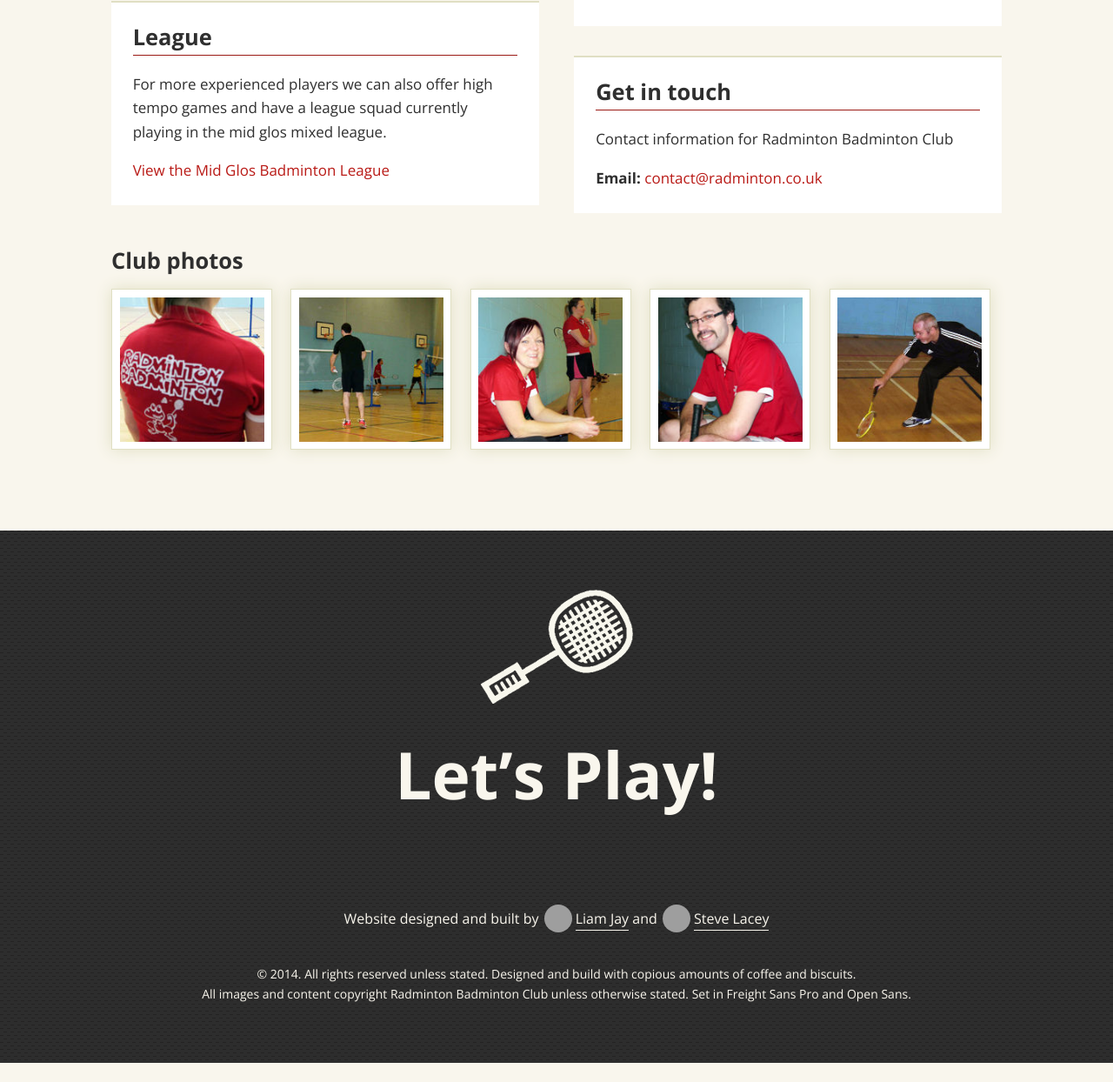
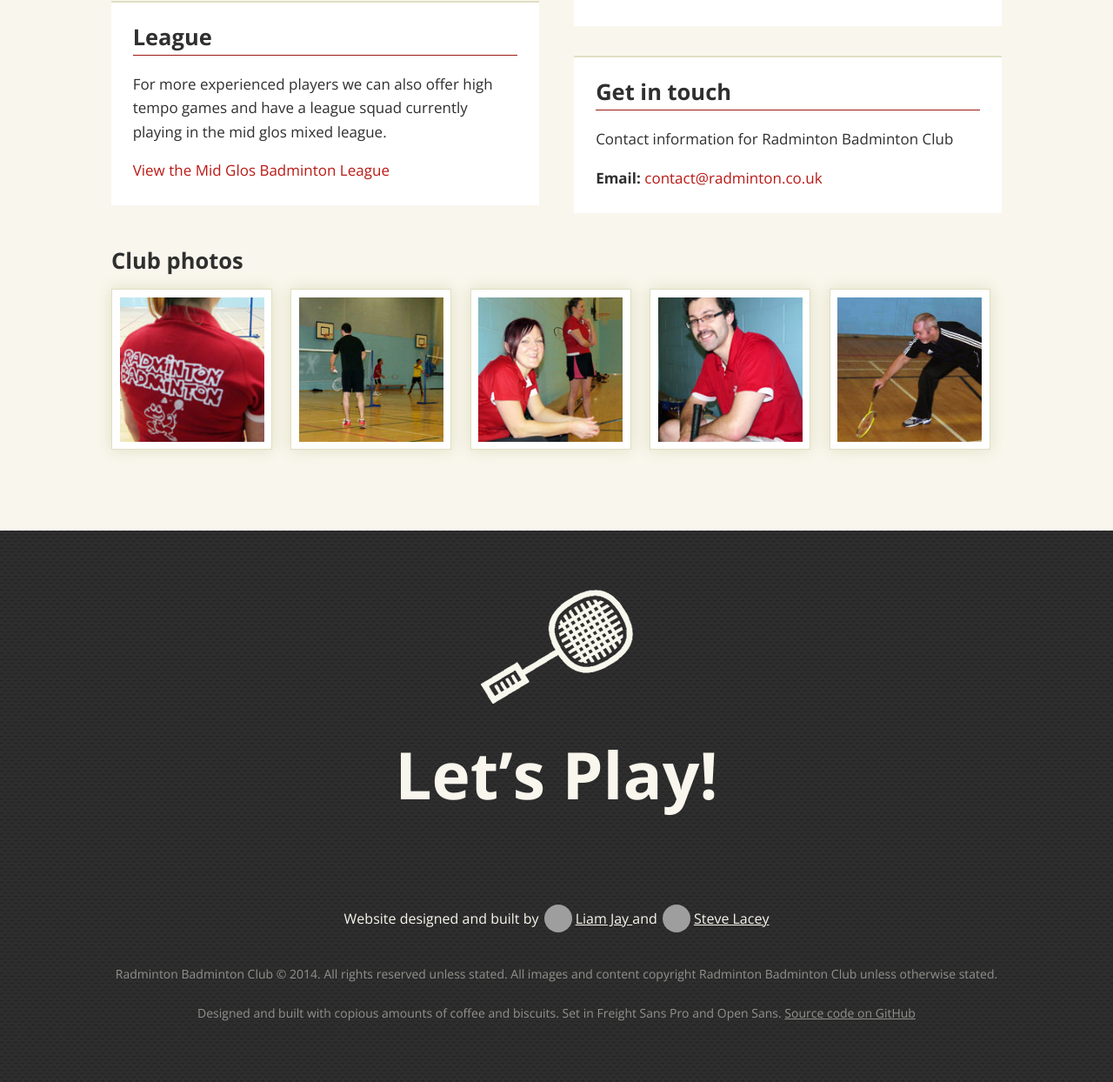
Before and after one commit to radminton/radminton, a Jekyll site: the page built from index.html, in a window 1280 px wide, cut to the strip 1424-2668 px from the top of the page. Shown: the whole strip at 87% size. Built offline with Jekyll 4.4.1, drawn with Linux system fonts in a browser that asks for light colours; Markdown is read by kramdown in place of the engine named in the settings; before the commit the page ends 2646 px from its top, so only the background shows below that; grey boxes are pictures that could not be loaded.

Commit message:
Rejiggered copyright and junk, added source code link.

```diff
--- a/_layouts/default.html
+++ b/_layouts/default.html
@@ -92,24 +92,27 @@
           Website designed and built by
 
           <a class="author" href="http://www.liamjaydesigns.com">
-            <img class="author__icon" src="http://www.gravatar.com/avatar/0cdf08ded232b88e5d532e3f0d995abe?s=32" alt="Liam">
+            <img class="author__icon" src="//www.gravatar.com/avatar/0cdf08ded232b88e5d532e3f0d995abe?s=32" alt="Liam">
             <span class="author__name">Liam Jay</span>
           </a>
 
           and
 
           <a class="author" href="http://stevelacey.net">
-            <img class="author__icon" src="http://www.gravatar.com/avatar/d31e3ba459fef7d0d5994291c3ef8b69?s=32" alt="Steve">
+            <img class="author__icon" src="//www.gravatar.com/avatar/d31e3ba459fef7d0d5994291c3ef8b69?s=32" alt="Steve">
             <span class="author__name">Steve Lacey</span>
           </a>
         </address>
 
         <small class="fine-print">
-          &copy; {{ site.time | date: '%Y' }}. All rights reserved unless stated. Designed and build with copious amounts of coffee and&nbsp;biscuits.
-        </small>
-        <small class="fine-print">
+          {{ site.name }} &copy; {{ site.time | date: '%Y' }}. All rights reserved unless stated.
           All images and content copyright {{ site.name }} unless otherwise stated.
-          Set in Freight Sans Pro and Open&nbsp;Sans.
+          <br><br>
+          Designed and built with copious amounts of coffee and&nbsp;biscuits.
+          Set in Freight Sans Pro and Open Sans.
+          <a href="https://github.com/radminton/radminton.github.io">
+            Source code on GitHub
+          </a>
         </small>
       </div>
     </footer>
--- a/css/main.css
+++ b/css/main.css
@@ -348,6 +348,16 @@ footer {
 	text-align: center;
 }
 
+footer a {
+	color: inherit;
+	text-decoration: underline;
+}
+
+footer a:hover,
+footer a:focus {
+	text-decoration: none;
+}
+
 .holla {
 	font-size: 58px;
 	font-size: 5.8rem;
@@ -372,7 +382,6 @@ address {
 .author {
 	position: relative;
 	padding-left: 38px;
-	color: #f9f6ed;
 }
 
 .author:hover,
@@ -403,25 +412,29 @@ address {
 	-moz-filter: none;
 	-ms-filter: none;
 	-o-filter: none;
-	filter: none;
 	filter: none; /* IE 6-9 */
 }
 
 .author__name {
 	white-space: nowrap;
-	padding-bottom: 0.15em;
-	border-bottom: 1px solid #f9f6ed;
-}
-
-.author:hover .author__name,
-.author:focus .author__name {
-	border-bottom-color: #a35454;
 }
 
 .fine-print {
+	display: block;
 	font-size: 14px;
 	font-size: 1.4rem;
-	display: block;
+	color: rgba(249, 246, 237, .5);
+}
+
+.fine-print {
+    -webkit-transition: color .5s ease-in-out;
+    -moz-transition: color .5s ease-in-out;
+    -o-transition: color .5s ease-in-out;
+    transition: color .5s ease-in-out;
+}
+
+.fine-print:hover {
+	color: rgba(249, 246, 237, 1);
 }
 
 /* Compatibilty Warning */
```
